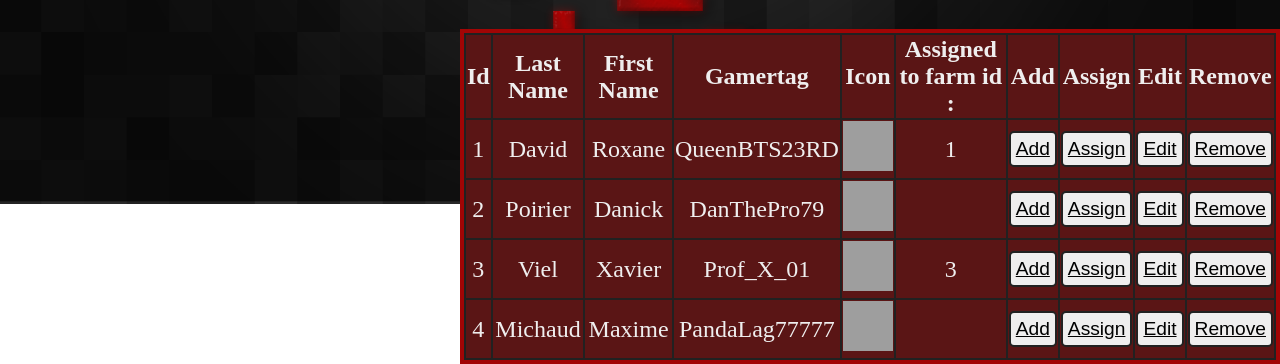
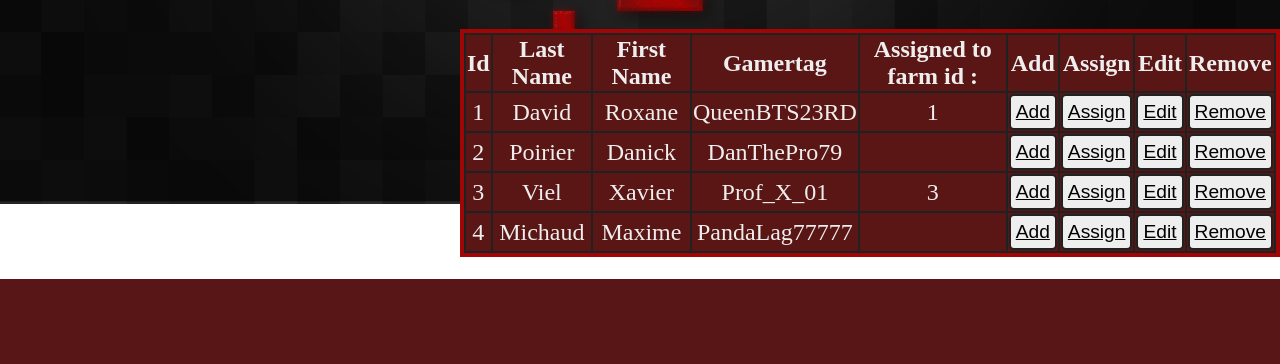
Before and after one commit to RoxDav2023/farm-python, a Flask app: page / in a window 1280 px wide. Shown: the part 521-885 px from the top of the page. After the commit the page ends 800 px from the top, so only its background shows below. Run offline with Flask 3, Linux system fonts and the light colour scheme; grey boxes are pictures that could not be loaded.

Commit message:
remove icon as not working properly

```diff
--- a/projet python/projet/templates/index.html
+++ b/projet python/projet/templates/index.html
@@ -53,7 +53,7 @@
                     <th class="ligne">Last Name</th>
                     <th class="ligne">First Name</th>
                     <th class="ligne">Gamertag</th>
-                    <th class="ligne">Icon</th>
+                    <!-- <th class="ligne">Icon</th> -->
                     <th class="ligne">Assigned to farm id :</th>
                     <th class="ligne">Add</th>
                     <th class="ligne">Assign</th>
@@ -68,7 +68,7 @@
                     <td class="ligne">{{ builder.lname }}</td>
                     <td class="ligne">{{ builder.fname }}</td>
                     <td class="ligne">{{ builder.gamertag }}</td>
-                    <td class="ligne"><img src="{{ url_for('static', filename=builder.icon) }}" alt="Avatar" style="width:50px;height:50px;"></td>
+                    <!-- <td class="ligne"><img src="{{ url_for('static', filename=builder.icon) }}" alt="Avatar" style="width:50px;height:50px;"></td> -->
                     <td class="ligne">
                         {% for task in builder.assigned_to %}
                             {{ task }}{% if not loop.last %}, {% endif %}
```
